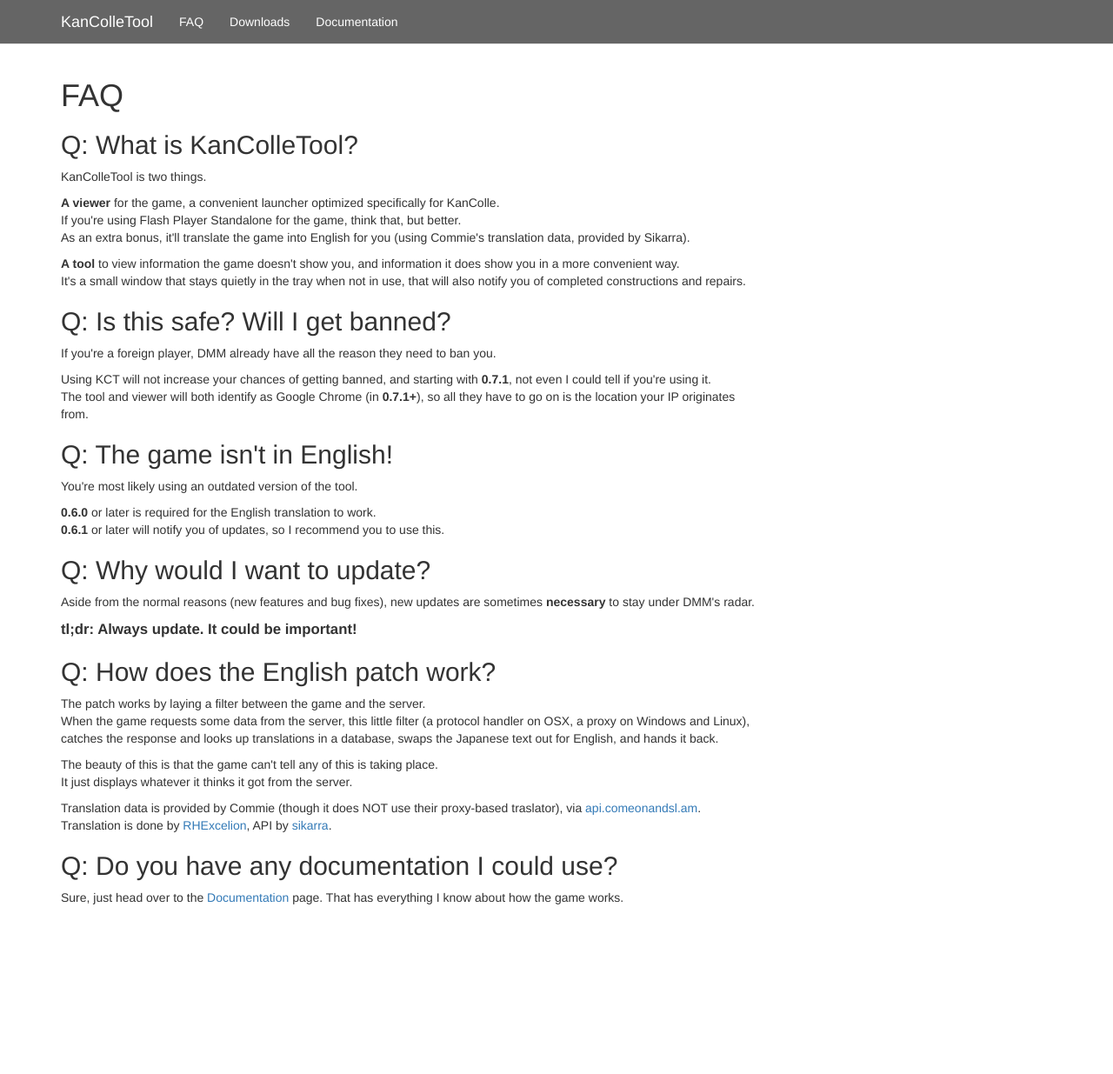
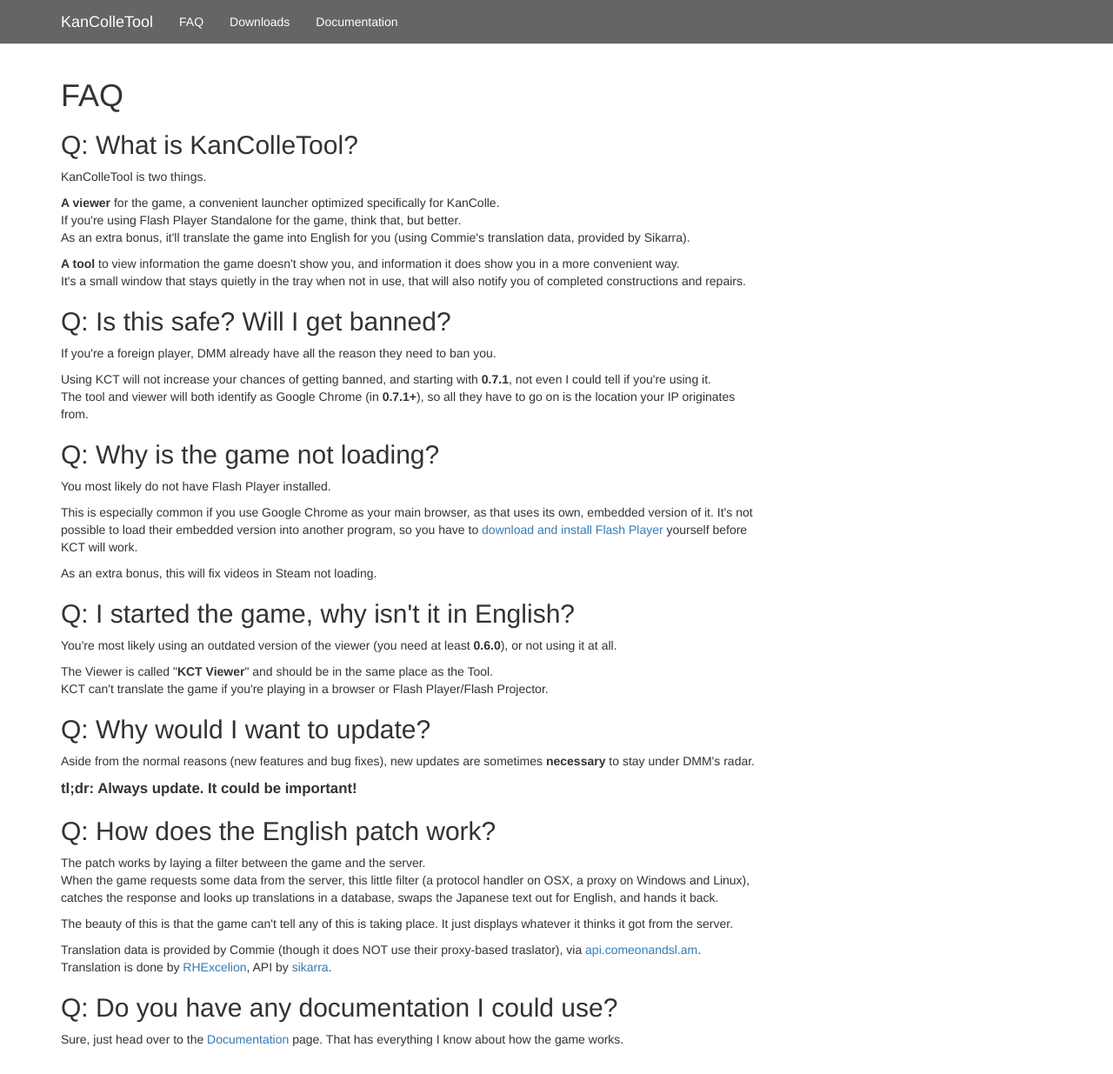
Before and after one commit to KanColleTool/kancolletool.github.io, a Jekyll site: the page built from faq/index.html, in a window 1280 px wide and 1235 px high. Shown: the whole window at 87% size. Built offline with Jekyll 4.4.1, drawn with Linux system fonts in a browser that asks for light colours; nearby versions of some CDN libraries; Markdown is read by kramdown in place of the engine named in the settings.

Commit message:
Better FAQ page

```diff
--- a/faq/index.html
+++ b/faq/index.html
@@ -28,13 +28,24 @@
 	The tool and viewer will both identify as Google Chrome (in <strong>0.7.1+</strong>), so all they have to go on is the location your IP originates from.
 </p>
 
-<h2>Q: The game isn't in English!</h2>
+<h2>Q: Why is the game not loading?</h2>
 <p>
-	You're most likely using an outdated version of the tool.
+	You most likely do not have Flash Player installed.
 </p>
 <p>
-	<strong>0.6.0</strong> or later is required for the English translation to work.<br />
-	<strong>0.6.1</strong> or later will notify you of updates, so I recommend you to use this.
+	This is especially common if you use Google Chrome as your main browser, as that uses its own, embedded version of it. It's not possible to load their embedded version into another program, so you have to <a href="http://get.adobe.com/flashplayer/" target="_blank">download and install Flash Player</a> yourself before KCT will work.
+</p>
+<p>
+	As an extra bonus, this will fix videos in Steam not loading.
+</p>
+
+<h2>Q: I started the game, why isn't it in English?</h2>
+<p>
+	You're most likely using an outdated version of the viewer (you need at least <strong>0.6.0</strong>), or not using it at all.
+</p>
+<p>
+	The Viewer is called "<strong>KCT Viewer</strong>" and should be in the same place as the Tool.<br />
+	KCT can't translate the game if you're playing in a browser or Flash Player/Flash Projector.
 </p>
 
 <h2>Q: Why would I want to update?</h2>
@@ -48,12 +59,10 @@
 <h2>Q: How does the English patch work?</h2>
 <p>
 	The patch works by laying a filter between the game and the server.<br />
-	When the game requests some data from the server, this little filter (a protocol handler on OSX, a proxy on Windows and Linux),<br />
-	catches the response and looks up translations in a database, swaps the Japanese text out for English, and hands it back.
+	When the game requests some data from the server, this little filter (a protocol handler on OSX, a proxy on Windows and Linux), catches the response and looks up translations in a database, swaps the Japanese text out for English, and hands it back.
 </p>
 <p>
-	The beauty of this is that the game can't tell any of this is taking place.<br />
-	It just displays whatever it thinks it got from the server.
+	The beauty of this is that the game can't tell any of this is taking place. It just displays whatever it thinks it got from the server.
 </p>
 <p>
 	Translation data is provided by Commie (though it does NOT use their proxy-based traslator), via <a href="http://api.comeonandsl.am/" target="_blank">api.comeonandsl.am</a>.<br />
```
